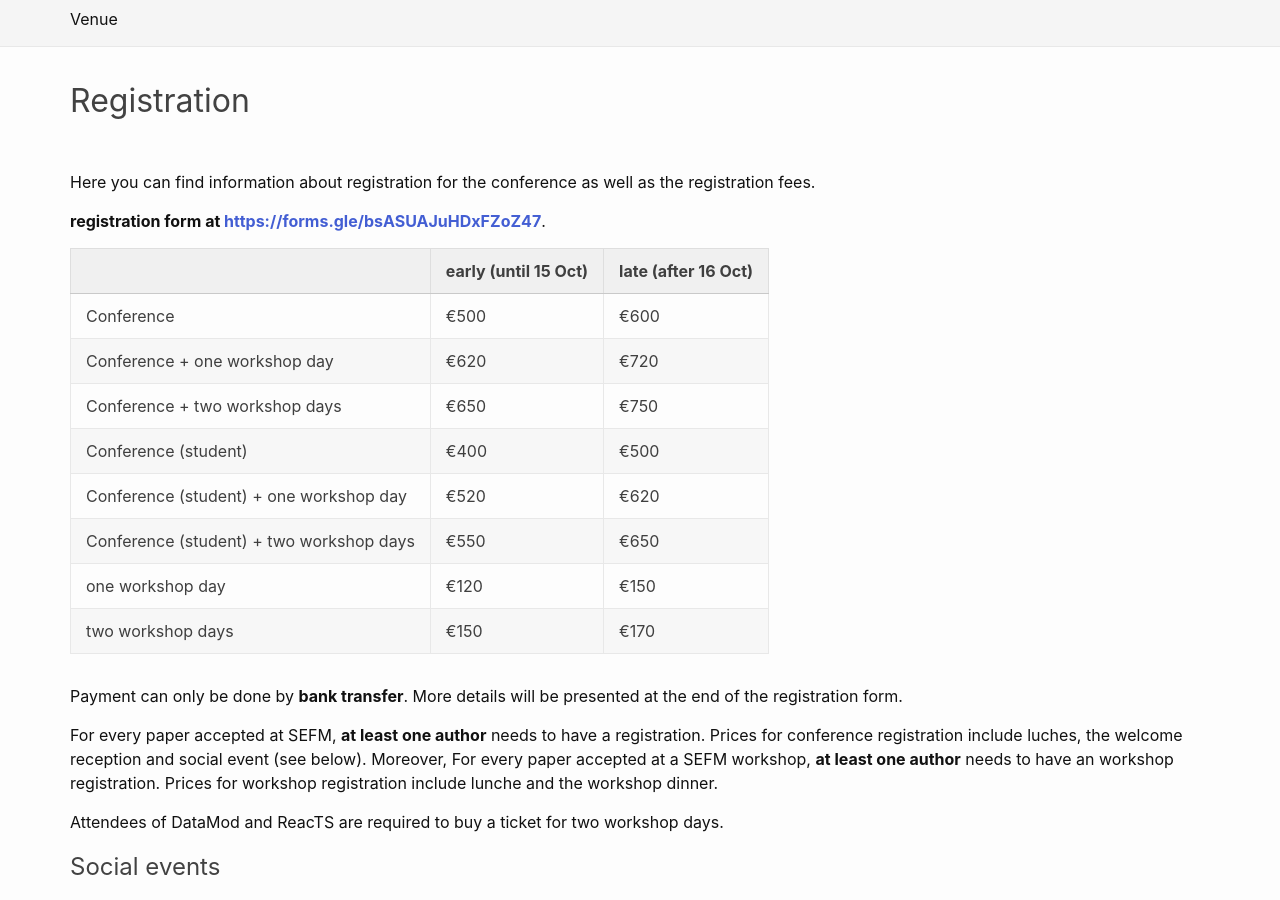
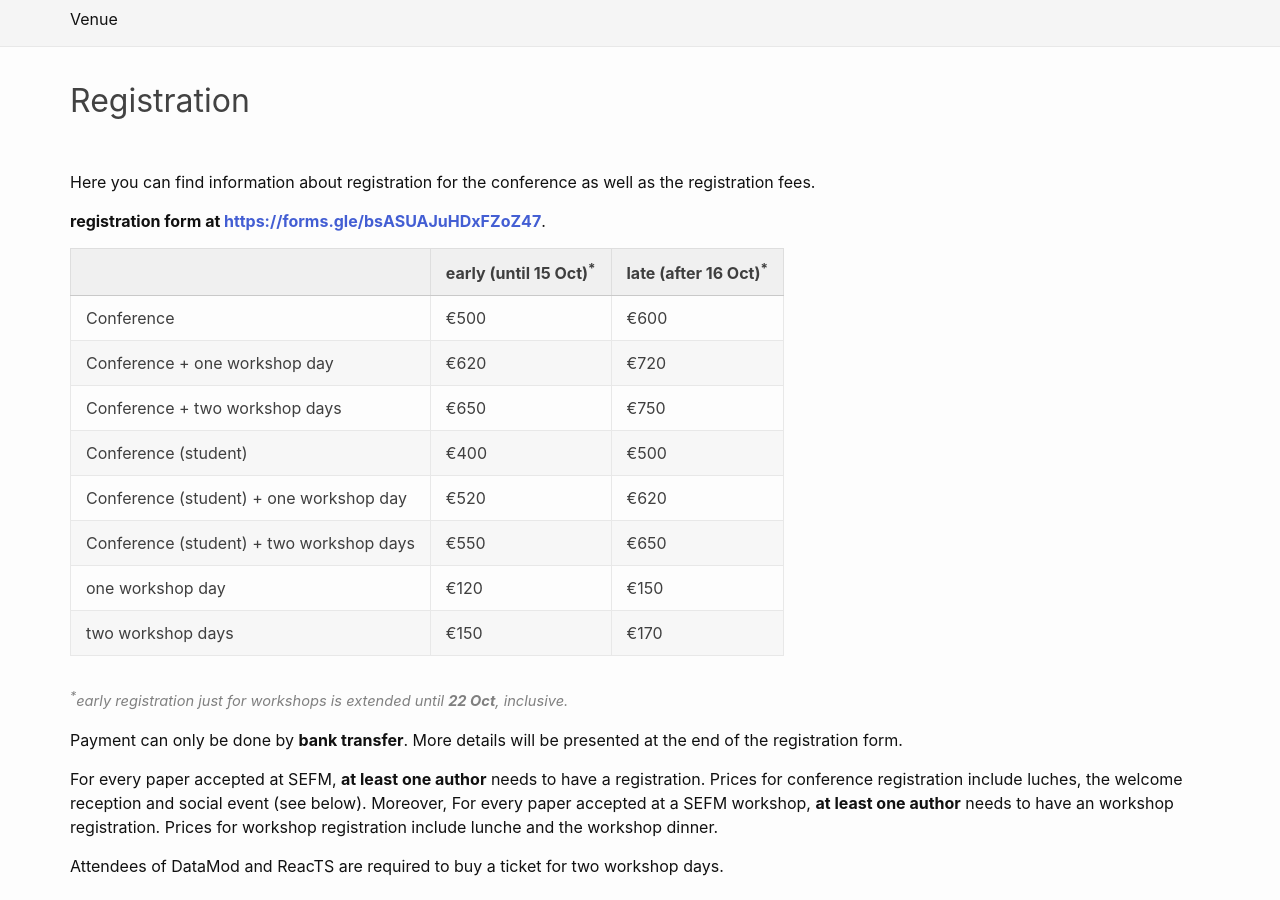
Before and after one commit to sefm-conference/2024, a Jekyll site: the page built from _pages/registration.md, in a window 1280 px wide and 900 px high, scrolled down 473 px. Built offline with Jekyll 4.4.1, drawn with Linux system fonts in a browser that asks for light colours.

Commit message:
extended early deadline to register in workshops

```diff
--- a/_pages/registration.md
+++ b/_pages/registration.md
@@ -11,7 +11,7 @@ Here you can find information about registration for the conference as well as t
 
  **registration form at  [https://forms.gle/bsASUAJuHDxFZoZ47](https://forms.gle/bsASUAJuHDxFZoZ47)**.
 
-|                                          | early (until 15 Oct) | late (after 16 Oct) |
+|                                          | early (until 15 Oct)<sup>*</sup> | late (after 16 Oct)<sup>*</sup> |
 | ---------------------------------------- | -------------------- | ------------------- |
 | Conference                               |  €500               |  €600              |
 | Conference + one workshop day            |  €620               |  €720              |
@@ -22,6 +22,8 @@ Here you can find information about registration for the conference as well as t
 | one workshop day                         |  €120               |  €150              |
 | two workshop days                        |  €150               |  €170              |
 
+
+<em style="color: gray;font-size-adjust: 0.5;"><sup>*</sup>early registration just for workshops is extended until __22 Oct__, inclusive.</em>
 
 Payment can only be done by **bank transfer**. More details will be presented at the end of the registration form.
 
```
